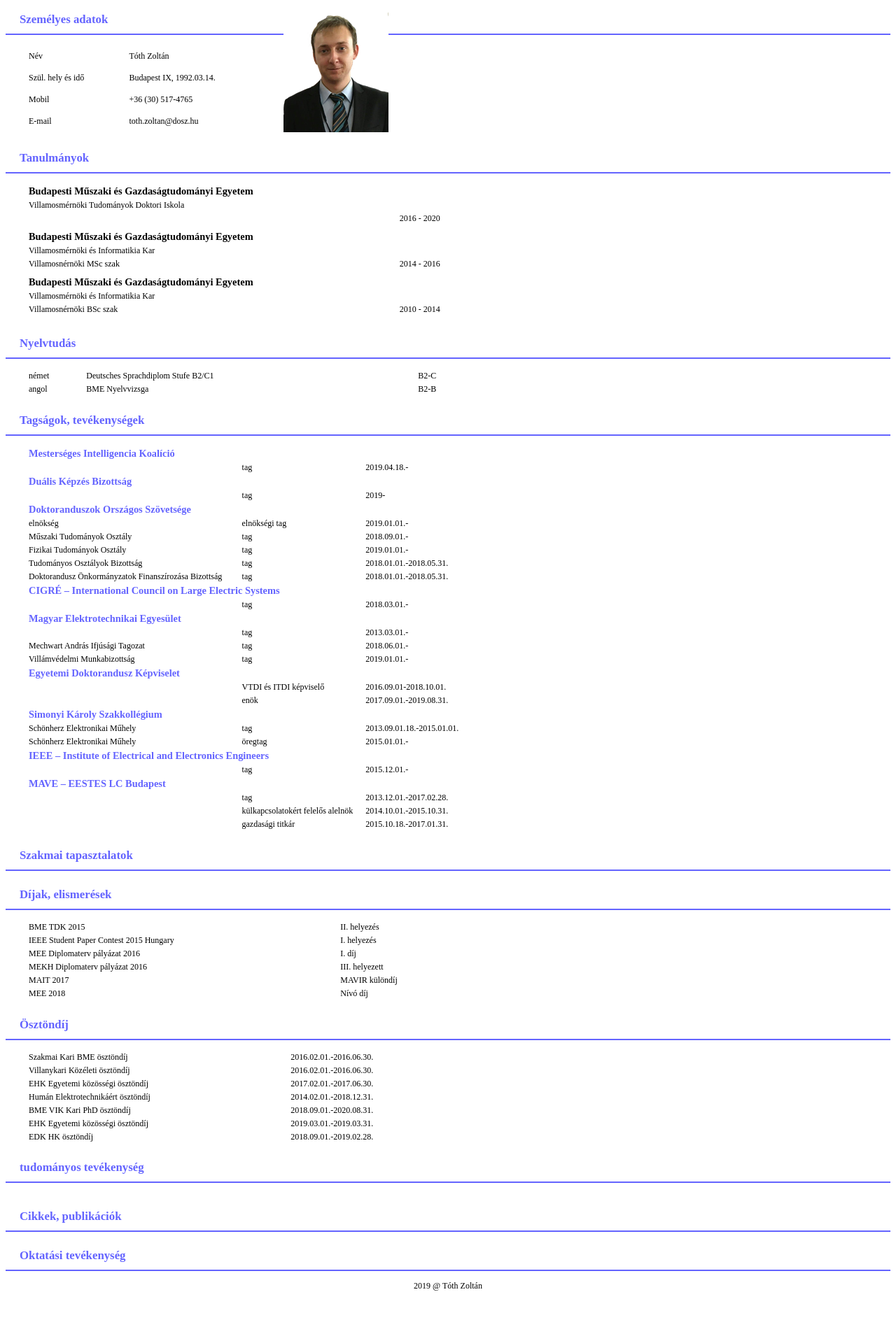
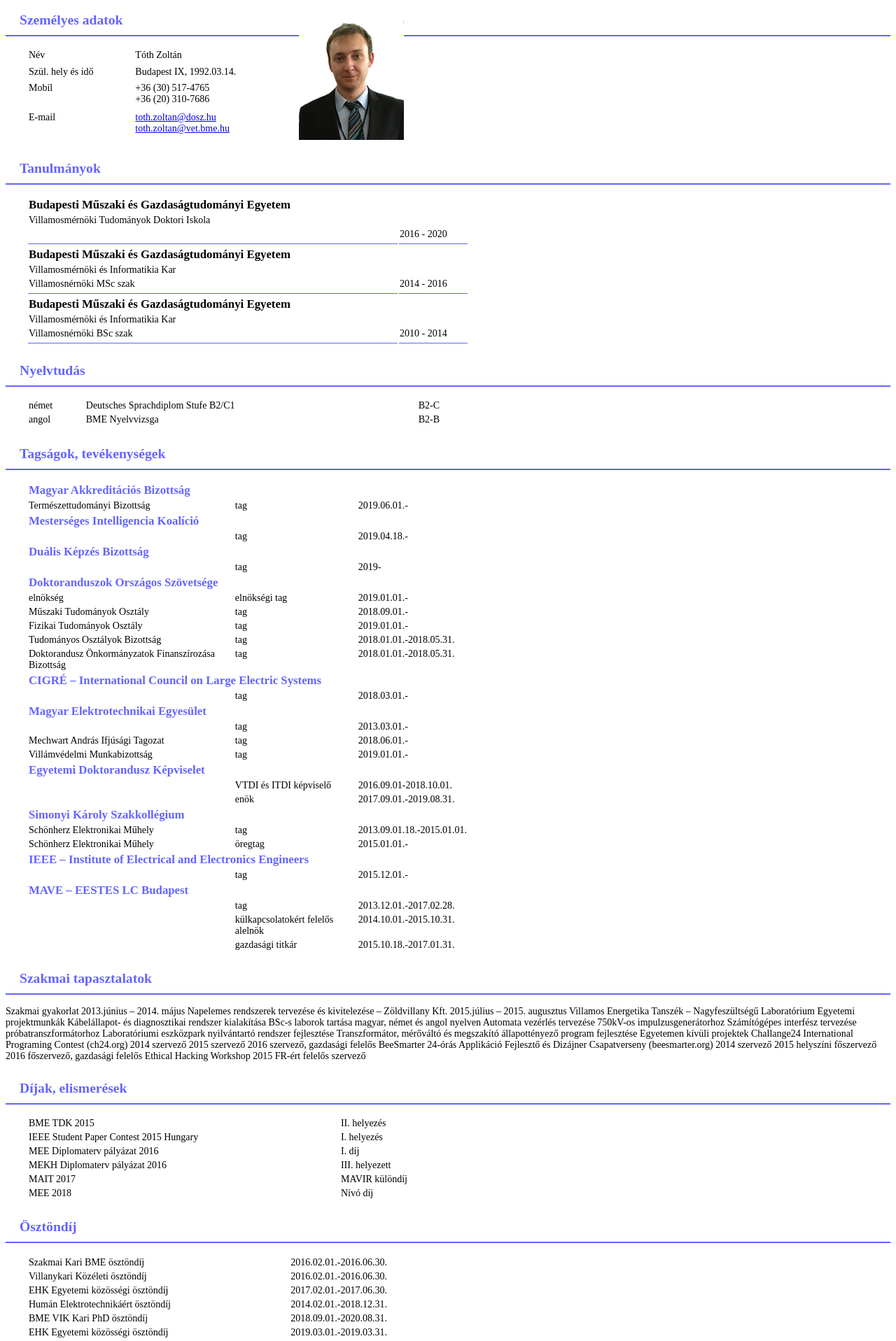
Before and after one commit to totyabaja/toth.zoltan, a Jekyll site: the page built from index.html, in a window 1280 px wide. Shown: the top 1917 px of the page at 70% size. Built offline with Jekyll 4.4.1, drawn with Linux system fonts in a browser that asks for light colours; the list of posts is cut into pages by our own code; before the commit the page ends 1854 px from its top, so only the background shows below that; some of the changed text lies outside the part shown.

Commit message:
nagy update

```diff
--- a/_data/tagsagok.yml
+++ b/_data/tagsagok.yml
@@ -1,4 +1,16 @@
 tagsagok:
+  - szervezet: Magyar Akkreditációs Bizottság
+    szervezetEN:
+    alszervezet:
+      - Természettudományi Bizottság
+    alszervezetEN:
+      -
+    szint:
+      - tag
+    date_start:
+      - 2019.06.01.
+    date_end:
+      -
   - szervezet: Mesterséges Intelligencia Koalíció
     szervezetEN:
     alszervezet:
--- a/index.css
+++ b/index.css
@@ -3,7 +3,7 @@
 }
 
 html *{
-	font-size: 12px;
+	font-size: 14px;
 }
 
 h2{
@@ -33,6 +33,13 @@ td>img{
 	margin-top: -30%;
 
 }
+td{
+	vertical-align: top;
+}
+
+.border_bottom td{
+	border-bottom: 1px var(--main-color) solid;
+}
 
 .bold{
 	font-weight: 700;
--- a/index.html
+++ b/index.html
@@ -16,11 +16,18 @@ title: Tóth Zoltán
 		</tr>
 		<tr>
 			<td>Mobil</td>
-			<td>+36 (30) 517-4765</td>
+			<td>
+				+36 (30) 517-4765<br />
+				+36 (20) 310-7686
+			</td>
 		</tr>
 		<tr>
 			<td>E-mail</td>
-			<td>toth.zoltan@dosz.hu</td>
+			<td>
+				<a href="mailto:toth.zoltan@dosz.hu">toth.zoltan@dosz.hu</a>
+				<br />
+				<a href="mailto:toth.zoltan@vet.bme.hu">toth.zoltan@vet.bme.hu</a>
+			</td>
 		</tr>
 		<tr></tr>
 	</table>
@@ -42,8 +49,9 @@ title: Tóth Zoltán
 				<td>{{ tanulmany.szak }}</td>
 				<td>{{ tanulmany.date_start }} - {{ tanulmany.date_end }}</td>
 			</tr>
-			<tr>
+			<tr class="border_bottom">
 				<td>{{ tanulmany.tema }}</td>
+				<td></td>
 			</tr>
 		</table>
 	</div>
@@ -90,7 +98,31 @@ title: Tóth Zoltán
 
 <div>
 	<h2>Szakmai tapasztalatok</h2>
-
+	<div>
+		Szakmai gyakorlat
+		2013.június – 2014. május
+			Napelemes rendszerek tervezése és kivitelezése – Zöldvillany Kft.
+		2015.július – 2015. augusztus
+			Villamos Energetika Tanszék – Nagyfeszültségű Laboratórium
+		Egyetemi projektmunkák
+			Kábelállapot- és diagnosztikai rendszer kialakítása
+			BSc-s laborok tartása magyar, német és angol nyelven
+			Automata vezérlés tervezése 750kV-os impulzusgenerátorhoz
+			Számítógépes interfész tervezése próbatranszformátorhoz
+			Laboratóriumi eszközpark nyilvántartó rendszer fejlesztése
+			Transzformátor, mérőváltó és megszakító állapottényező program fejlesztése
+		Egyetemen kívüli projektek
+		Challange24 International Programing Contest (ch24.org)
+			2014	szervező
+			2015	szervező
+			2016	szervező, gazdasági felelős
+		BeeSmarter 24-órás Applikáció Fejlesztő és Dizájner Csapatverseny (beesmarter.org)
+			2014	szervező
+			2015	helyszíni főszervező
+			2016	főszervező, gazdasági felelős
+		Ethical Hacking Workshop
+			2015	FR-ért felelős szervező
+	</div>
 </div>
 
 <div>
@@ -121,18 +153,34 @@ title: Tóth Zoltán
 </div>
 
 <div>
-	<h2>tudományos tevékenység</h2>
+	<h2>Tudományos tevékenység</h2>
 	<table>
-
+		{% assign tudtevek = site.data.tudtevek.tudtevek %}
+		{% for tudtev in tudtevek%}
+		<tr>
+			<td>{{ tudtev.neve }}</td>
+			<td>{{ tudtev.date }}</td>
+		</tr>
+		{% endfor %}
 	</table>
 </div>
 
 <div>
 	<h2>Cikkek, publikációk</h2>
-
+	<a href="https://m2.mtmt.hu/gui2/?type=authors&mode=browse&sel=10055384&view=simpleList">MTMT</a>
+	<br />
+	<a href="https://scholar.google.hu/citations?user=jumAWD4AAAAJ&hl=hu">Google Scholar</a>
 </div>
 
 <div>
 	<h2>Oktatási tevékenység</h2>
-
+	<table>
+		{% assign oktatasok = site.data.oktatasok.oktatasok %}
+		{% for oktatas in oktatasok%}
+		<tr>
+			<td>{{ oktatas.neve }} /{{ oktatas.NEPTUN }}/</td>
+			<td>{{ oktatas.date }}</td>
+		</tr>
+		{% endfor %}
+	</table>
 </div>
```
Also changed, not shown: _data/oktatasok.yml (added, +77 -0 lines), _data/tudtevek.yml (added, +16 -0 lines), index.js (added), 3 other files.
